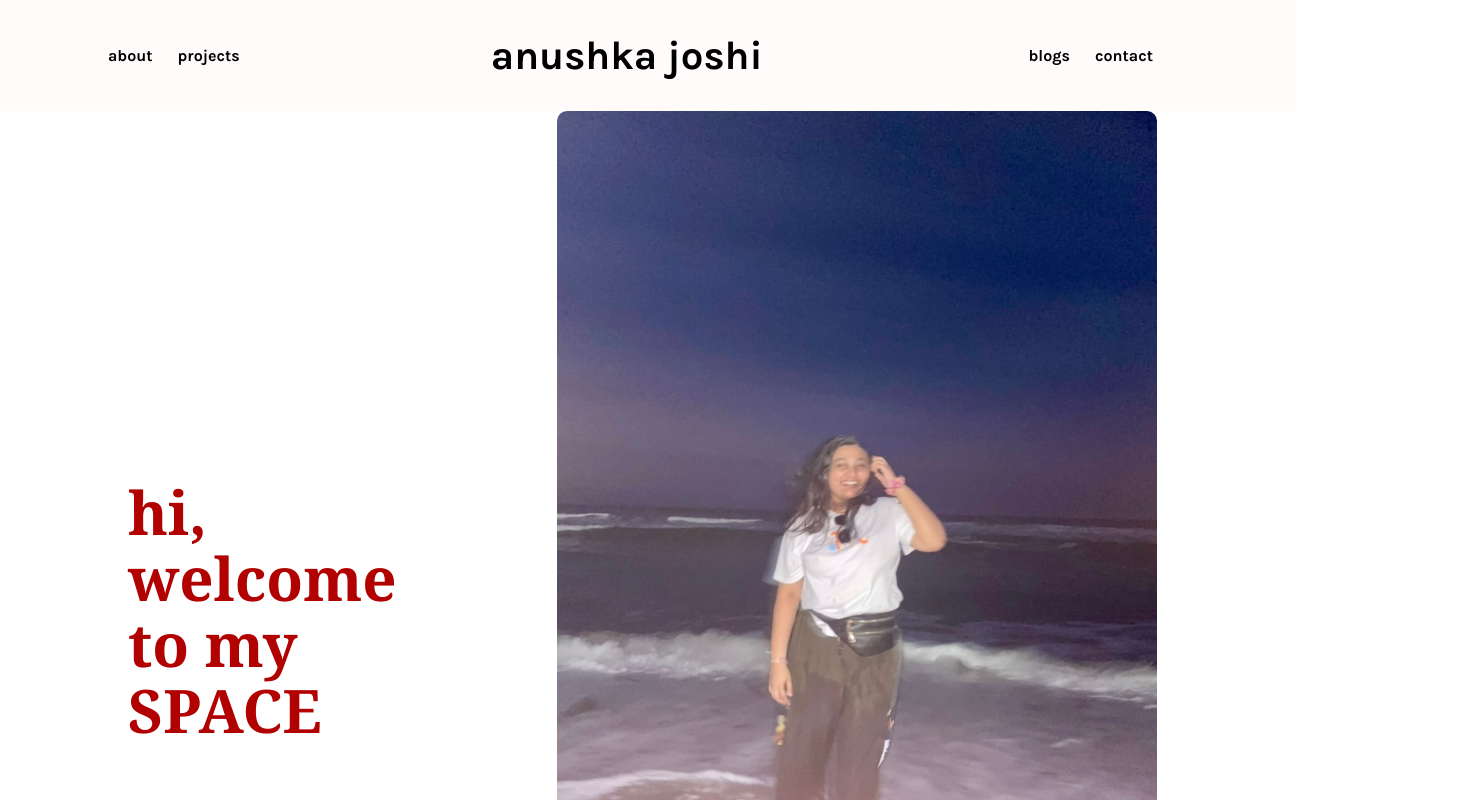
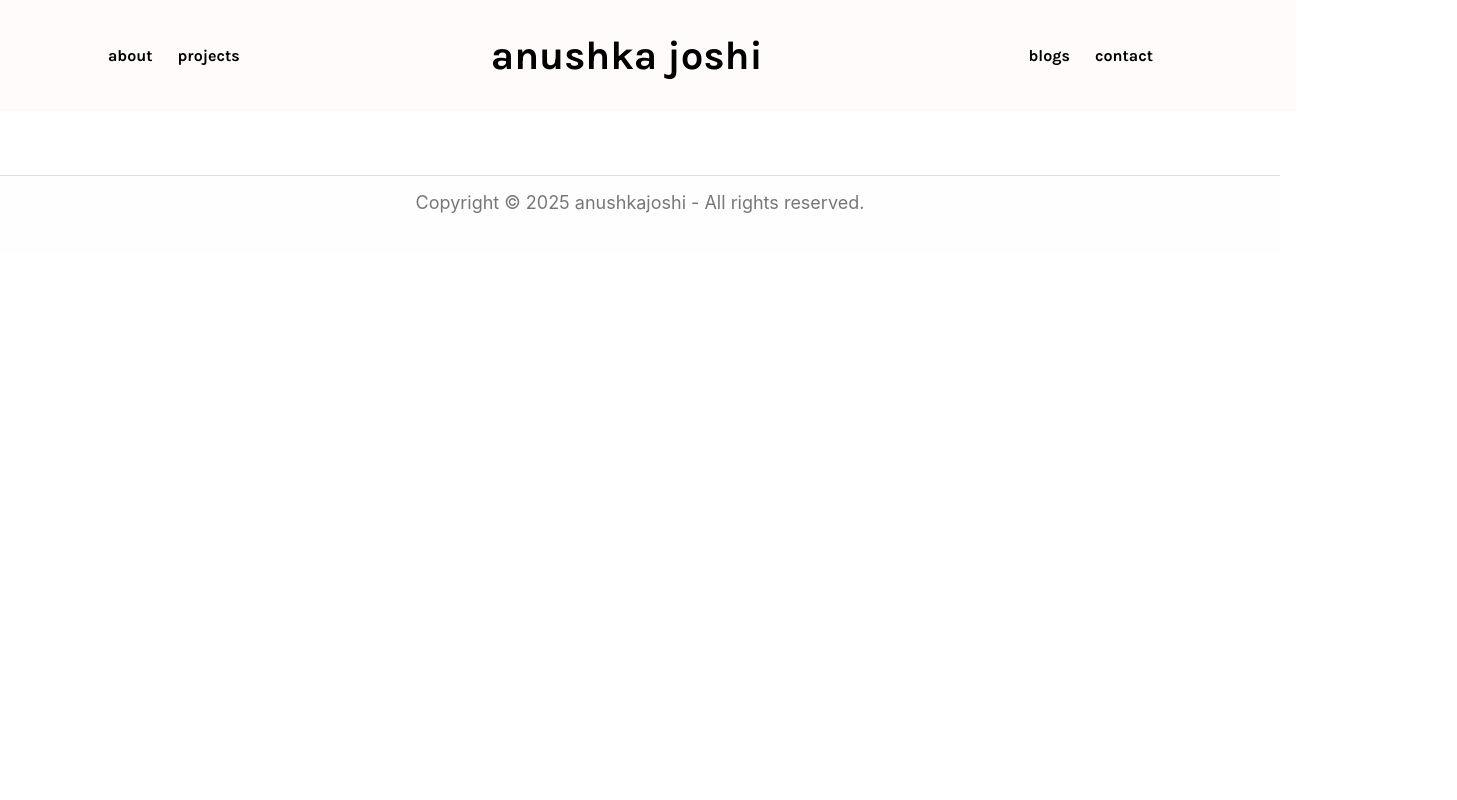
Before and after one commit to Anushkajoshii/anushkaj0shi, a React (Create React App) app: page / in a window 1280 px wide. Shown: the top 800 px of the page, 1457 px wide, since content can reach past the window. Built offline with nearby package versions, Linux system fonts and the light colour scheme.

Commit message:
Setup GitHub Pages deployment 2

```diff
--- a/src/App.js
+++ b/src/App.js
@@ -14,7 +14,7 @@
     <Router>
       <Navbar />
       <Routes>
-        <Route path="/" element={<Hero />} />
+        <Route path="/hero" element={<Hero />} />
         <Route path="/about" element={<About />} />
         <Route path="/projects" element={<Projects />} />
         <Route path="/blogs" element={<Blogs />} />
```
